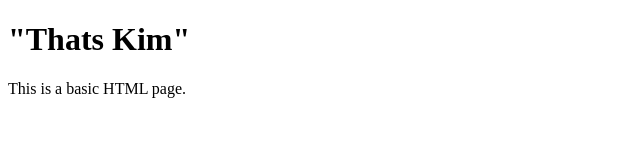
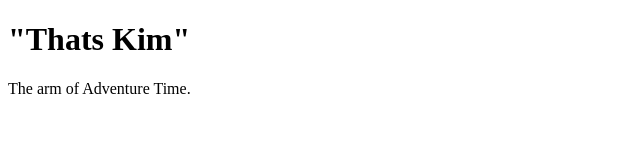
Before and after one commit to technstuff23/test-mkdocs, a plain HTML site: page index.html in a window 1280 px wide. Shown: the full height of the page, 0-640 px from the left. Drawn offline with Linux system fonts and the light colour scheme.

Commit message:
change html to test github actions

```diff
--- a/index.html
+++ b/index.html
@@ -8,6 +8,6 @@
 <body>
     <!-- Your content goes here -->
     <h1>"Thats Kim"</h1>
-    <p>This is a basic HTML page.</p>
+    <p>The arm of Adventure Time.</p>
 </body>
 </html>
```
